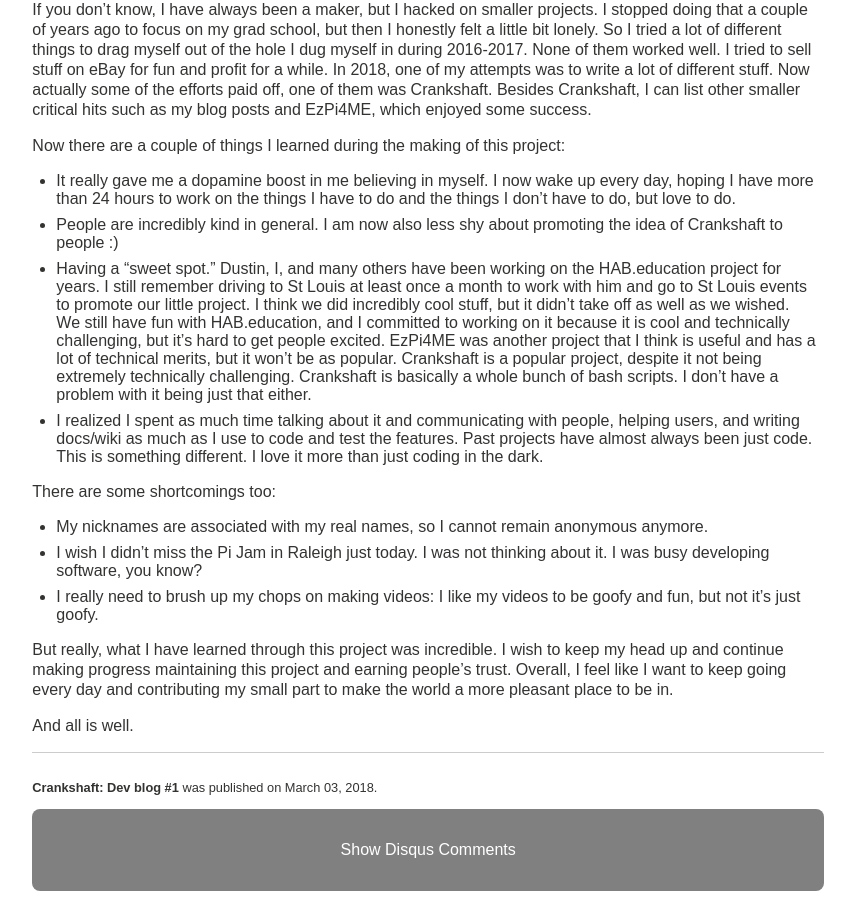
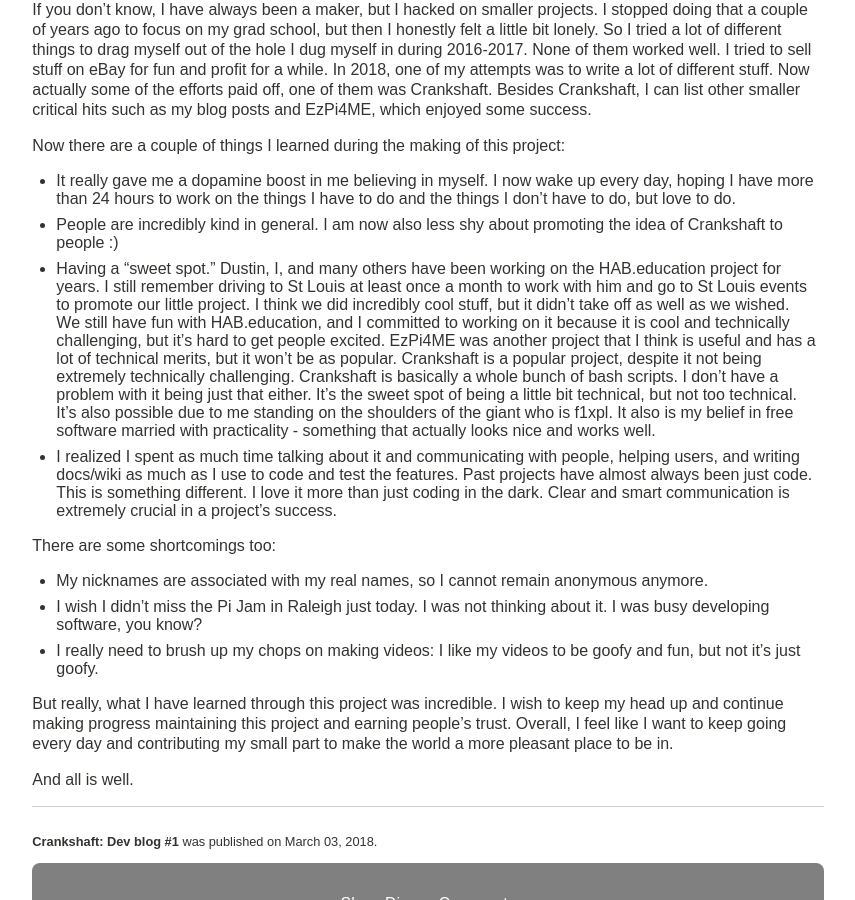
Before and after one commit to htruong/htruong.github.io, a Jekyll site: the page built from _posts/2018-03-03-crankshaft-dev-blog-1.markdown, in a window 1280 px wide and 900 px high, scrolled down 772 px. Shown: the whole window, without its empty margins (316-1171 px from the left). Built offline with Jekyll 4.4.1, drawn with Linux system fonts in a browser that asks for light colours; some of the changed text lies outside the part shown.

Commit message:
[post] wordings on crankshaft blog post

```diff
--- a/_posts/2018-03-03-crankshaft-dev-blog-1.markdown
+++ b/_posts/2018-03-03-crankshaft-dev-blog-1.markdown
@@ -3,7 +3,7 @@
 title: "Crankshaft: Dev blog #1"
 ---
 
-I'm really glad Crankshaft has taken shape. Today I drove with the software running on my dash for my weekly McDonald's dose with a new sensation of finally having a semi-useful product that some people in this world actually use.
+I'm really glad [Crankshaft](http://getcrankshaft.com) has taken shape. Today I drove with the software running on my dash for my weekly McDonald's dose with a new sensation of finally having a semi-useful product that some people in this world actually use.
 
 ![Forecast: Sunny](/assets/posts-images/crankshaft-1.jpg)
 
@@ -13,8 +13,8 @@
 
 - It really gave me a dopamine boost in me believing in myself. I now wake up every day, hoping I have more than 24 hours to work on the things I have to do and the things I don't have to do, but love to do.
 - People are incredibly kind in general. I am now also less shy about promoting the idea of Crankshaft to people :)
-- Having a "sweet spot." Dustin, I, and many others have been working on the HAB.education project for years. I still remember driving to St Louis at least once a month to work with him and go to St Louis events to promote our little project. I think we did incredibly cool stuff, but it didn't take off as well as we wished. We still have fun with HAB.education, and I committed to working on it because it is cool and technically challenging, but it's hard to get people excited. EzPi4ME was another project that I think is useful and has a lot of technical merits, but it won't be as popular. Crankshaft is a popular project, despite it not being extremely technically challenging. Crankshaft is basically a whole bunch of bash scripts. I don't have a problem with it being just that either.
-- I realized I spent as much time talking about it and communicating with people, helping users, and writing docs/wiki as much as I use to code and test the features. Past projects have almost always been just code. This is something different. I love it more than just coding in the dark.
+- Having a "sweet spot." Dustin, I, and many others have been working on the HAB.education project for years. I still remember driving to St Louis at least once a month to work with him and go to St Louis events to promote our little project. I think we did incredibly cool stuff, but it didn't take off as well as we wished. We still have fun with HAB.education, and I committed to working on it because it is cool and technically challenging, but it's hard to get people excited. EzPi4ME was another project that I think is useful and has a lot of technical merits, but it won't be as popular. Crankshaft is a popular project, despite it not being extremely technically challenging. Crankshaft is basically a whole bunch of bash scripts. I don't have a problem with it being just that either. It's the sweet spot of being a little bit technical, but not too technical. It's also possible due to me standing on the shoulders of the giant who is f1xpl. It also is my belief in free software married with practicality - something that actually looks nice and works well.
+- I realized I spent as much time talking about it and communicating with people, helping users, and writing docs/wiki as much as I use to code and test the features. Past projects have almost always been just code. This is something different. I love it more than just coding in the dark. Clear and smart communication is extremely crucial in a project's success.
 
 There are some shortcomings too:
 
```
